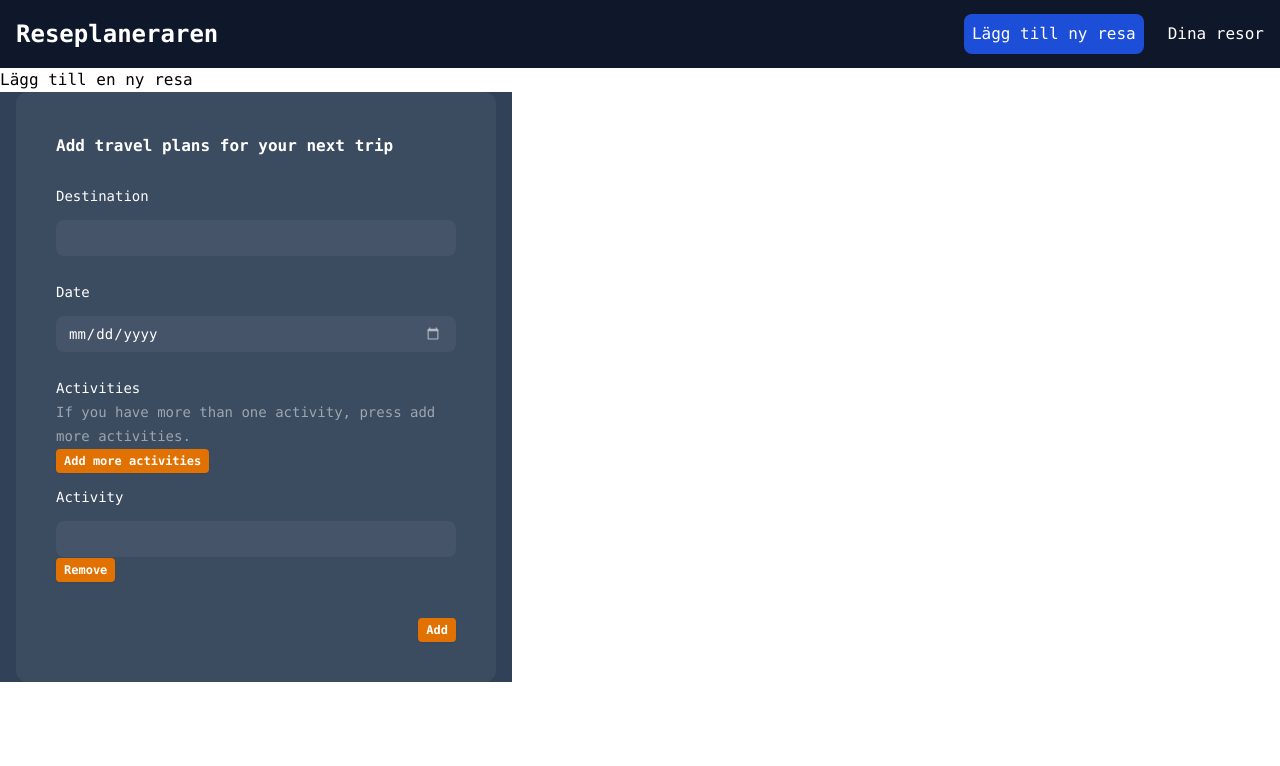
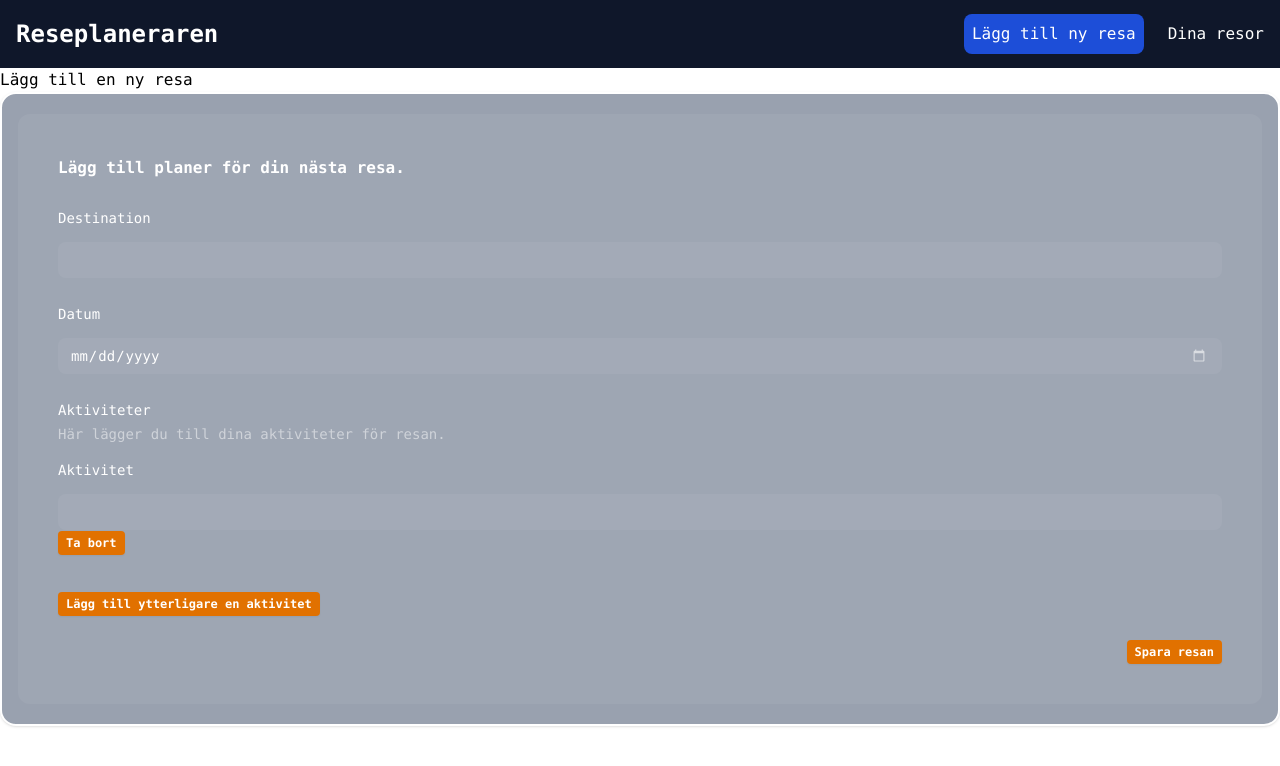
Before and after one commit to TheUnseenBug/Travel-planner-group, a React (Vite) app: page /AddTrip in a window 1280 px wide. Shown: the top 766 px of the page. Built offline with nearby package versions, Linux system fonts and the light colour scheme.

Commit message:
form style

```diff
--- a/src/components/forms.tsx
+++ b/src/components/forms.tsx
@@ -120,17 +120,21 @@ const Forms: FC<props> = ({ trip }) => {
 
       if (addTrip) {
         dispatch(
-          showNotification({ message: "Vacation plan added!", visible: true })
+          showNotification({ message: "Resan är sparad!", visible: true })
         );
         dispatch(addTrip(newTrip));
       }
     } else {
-      console.log("Please fill in all fields");
+      console.log("Fyll i alla fält!");
     }
   };
 
   return (
-    <form onSubmit={handleSubmit} className="w-full max-w-lg px-4 bg-slate-700">
+    <form
+      onSubmit={handleSubmit}
+      className="w-auto h-full px-4 bg-gray-400 shadow rounded-2xl
+ p-5 mb-4 border-2 border-white"
+    >
       {notification ? (
         <NotificationBox
           message={notification.message}
@@ -139,7 +143,7 @@ const Forms: FC<props> = ({ trip }) => {
       ) : null}
       <Fieldset className="p-6 space-y-6 rounded-xl bg-white/5 sm:p-10">
         <Legend className="font-semibold text-white text-base/7">
-          {trip ? "Edit" : "Add"} travel plans for your next trip
+          {trip ? "Redigera" : "Lägg till"} planer för din nästa resa.
         </Legend>
         <Field>
           <Label className="font-medium text-white text-sm/6">
@@ -152,7 +156,7 @@ const Forms: FC<props> = ({ trip }) => {
             required
             onInvalid={(e) =>
               (e.target as HTMLInputElement).setCustomValidity(
-                "Please enter a destination"
+                "Ange en destination."
               )
             }
             onInput={(e) =>
@@ -180,7 +184,7 @@ const Forms: FC<props> = ({ trip }) => {
           )}
         </Field>
         <Field>
-          <Label className="font-medium text-white text-sm/6">Date</Label>
+          <Label className="font-medium text-white text-sm/6">Datum</Label>
 
           <div className="relative">
             <Input
@@ -190,7 +194,7 @@ const Forms: FC<props> = ({ trip }) => {
               required
               onInvalid={(e) =>
                 (e.target as HTMLInputElement).setCustomValidity(
-                  "Please enter a date"
+                  "Ange datum för avfärd."
                 )
               }
               onInput={(e) =>
@@ -204,15 +208,17 @@ const Forms: FC<props> = ({ trip }) => {
           </div>
         </Field>
         <Field>
-          <Label className="font-medium text-white text-sm/6">Activities</Label>
+          <Label className="font-medium text-white text-sm/6">
+            Aktiviteter
+          </Label>
           <Description className="text-sm/6 text-white/50">
-            If you have more than one activity, press add more activities.
+            Här lägger du till dina aktiviteter för resan.
           </Description>
-          <Button onClick={handleAddField} text="Add more activities" />
+
           {fields.map((activity, index) => (
             <div key={index} className="relative py-3">
               <Label className="font-medium text-white text-sm/6">
-                Activity
+                Aktivitet
               </Label>
               <Input
                 value={activity}
@@ -224,7 +230,7 @@ const Forms: FC<props> = ({ trip }) => {
                 required
                 onInvalid={(e) =>
                   (e.target as HTMLInputElement).setCustomValidity(
-                    "Please enter an activity"
+                    "Ange en aktivitet."
                   )
                 }
                 onInput={(e) =>
@@ -235,12 +241,16 @@ const Forms: FC<props> = ({ trip }) => {
                   "focus:outline-none data-[focus]:outline-2 data-[focus]:-outline-offset-2 data-[focus]:outline-white/25"
                 )}
               />
-              <Button onClick={() => handleRemoveField(index)} text="Remove" />
+              <Button onClick={() => handleRemoveField(index)} text="Ta bort" />
             </div>
           ))}
         </Field>
+        <Button
+          onClick={handleAddField}
+          text="Lägg till ytterligare en aktivitet"
+        />
         <section className="flex justify-end gap-4">
-          <Button text={trip ? "Edit" : "Add"} type="submit" />
+          <Button text={trip ? "Redigera" : "Spara resan"} type="submit" />
         </section>
       </Fieldset>
     </form>
--- a/src/pages/AddTrip.tsx
+++ b/src/pages/AddTrip.tsx
@@ -2,7 +2,7 @@ import Forms from "../components/forms";
 
 export default function AddTrip() {
   return (
-    <div className="add-trip">
+    <div className="add-trip flex justify-center align-center flex-col">
       <h1>Lägg till en ny resa</h1>
       <Forms />
     </div>
```
